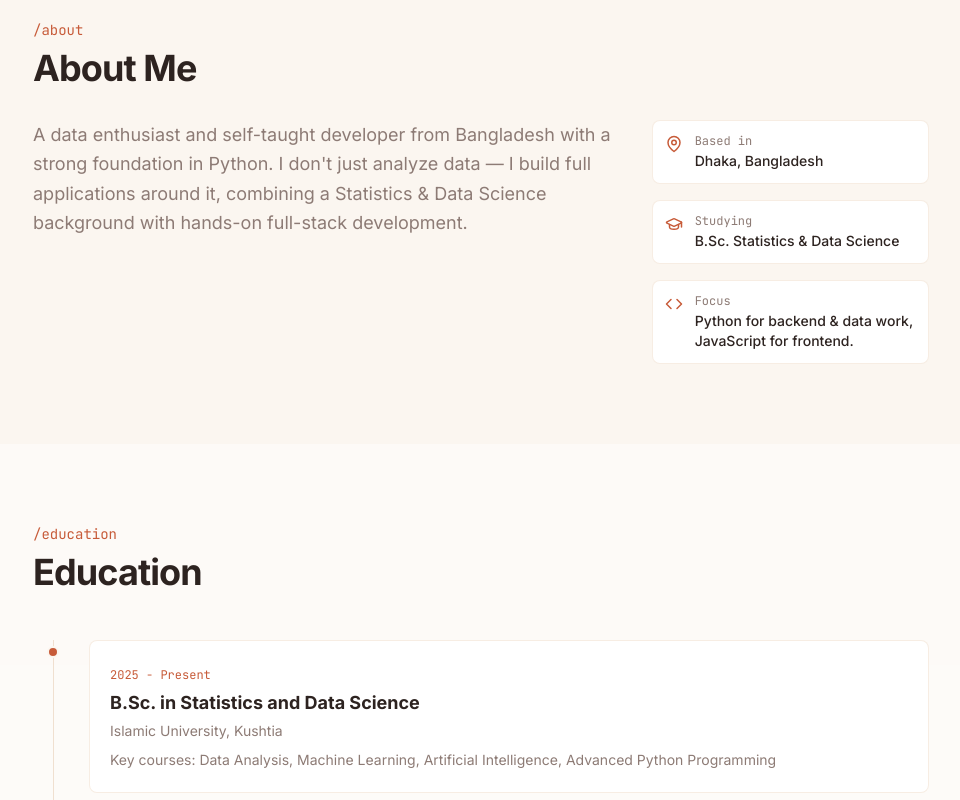
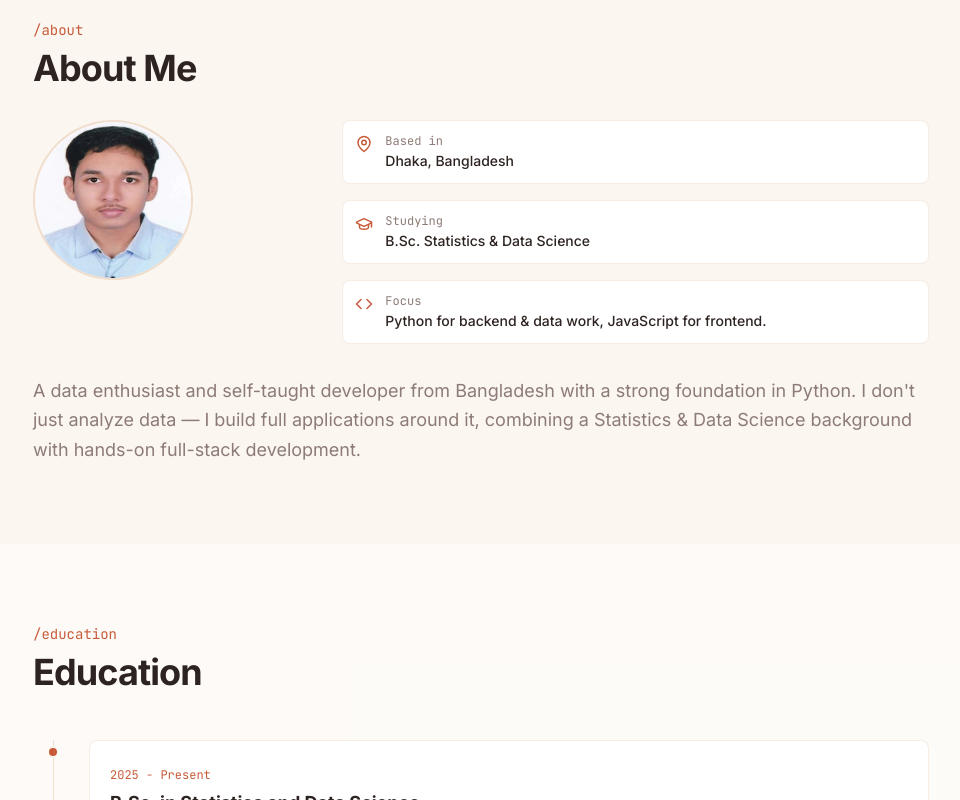
Before and after one commit to NajmosSalahin/Portfolio, a React (Vite) app: page / in a window 1280 px wide. Shown: the part 860-1660 px from the top of the page, without its empty margins (159-1119 px from the left). Built offline with nearby package versions, Linux system fonts and the light colour scheme.

Commit message:
Remove course details from education entry

```diff
--- a/src/components/About.jsx
+++ b/src/components/About.jsx
@@ -1,6 +1,15 @@
+import { useState } from "react";
 import { motion } from "framer-motion";
-import { MapPin, GraduationCap, Code } from "lucide-react";
+import { MapPin, GraduationCap, Code, User } from "lucide-react";
 import { profile } from "../data/portfolio";
+import profileImg from "../assets/profile.jpg";
+
+const initials = profile.name
+  .split(" ")
+  .filter((w) => !w.includes(".") && w.length > 1)
+  .map((w) => w[0])
+  .join("")
+  .slice(0, 2);
 
 const facts = [
   { icon: MapPin, label: "Based in", value: profile.location },
@@ -9,6 +18,8 @@ const facts = [
 ];
 
 export default function About() {
+  const [imgError, setImgError] = useState(false);
+
   return (
     <section id="about" className="py-20 px-4 sm:px-6">
       <div className="max-w-4xl mx-auto">
@@ -37,11 +48,20 @@ export default function About() {
             whileInView={{ opacity: 1, y: 0 }}
             viewport={{ once: true, margin: "-80px" }}
             transition={{ delay: 0.1 }}
-            className="md:col-span-2"
+            className="flex flex-col items-center md:items-start"
           >
-            <p className="text-base sm:text-lg leading-relaxed text-warm-muted dark:text-dark-muted">
-              {profile.bio}
-            </p>
+            {imgError ? (
+              <div className="w-36 h-36 sm:w-40 sm:h-40 rounded-full bg-warm-accent/20 dark:bg-dark-accent/20 flex items-center justify-center text-warm-accent dark:text-dark-accent shrink-0">
+                <span className="text-3xl font-bold font-mono">{initials}</span>
+              </div>
+            ) : (
+              <img
+                src={profileImg}
+                alt={profile.name}
+                onError={() => setImgError(true)}
+                className="w-36 h-36 sm:w-40 sm:h-40 rounded-full object-cover border-2 border-warm-sand/30 dark:border-dark-sand/30"
+              />
+            )}
           </motion.div>
 
           <motion.div
@@ -49,7 +69,7 @@ export default function About() {
             whileInView={{ opacity: 1, y: 0 }}
             viewport={{ once: true, margin: "-80px" }}
             transition={{ delay: 0.2 }}
-            className="flex flex-col gap-4"
+            className="md:col-span-2 flex flex-col gap-4"
           >
             {facts.map((fact) => {
               const Icon = fact.icon;
@@ -73,6 +93,18 @@ export default function About() {
             })}
           </motion.div>
         </div>
+
+        <motion.div
+          initial={{ opacity: 0, y: 30 }}
+          whileInView={{ opacity: 1, y: 0 }}
+          viewport={{ once: true, margin: "-80px" }}
+          transition={{ delay: 0.15 }}
+          className="mt-8"
+        >
+          <p className="text-base sm:text-lg leading-relaxed text-warm-muted dark:text-dark-muted">
+            {profile.bio}
+          </p>
+        </motion.div>
       </div>
     </section>
   );
--- a/src/components/Education.jsx
+++ b/src/components/Education.jsx
@@ -47,9 +47,11 @@ export default function Education() {
                   <p className="text-sm text-warm-muted dark:text-dark-muted mt-1">
                     {item.school}
                   </p>
-                  <p className="text-sm text-warm-muted dark:text-dark-muted mt-2 leading-relaxed">
-                    {item.details}
-                  </p>
+                  {item.details && (
+                    <p className="text-sm text-warm-muted dark:text-dark-muted mt-2 leading-relaxed">
+                      {item.details}
+                    </p>
+                  )}
                 </div>
               </motion.div>
             ))}
--- a/src/components/Hero.jsx
+++ b/src/components/Hero.jsx
@@ -8,7 +8,7 @@ const lines = [
   "$ python portfolio.py --build",
   ">>> analyst.full_stack()",
   ">>> data → insights → apps",
-  ">>> Build complete. 🚀",
+  ">>> Build complete.",
 ];
 
 export default function Hero() {
--- a/src/data/portfolio.js
+++ b/src/data/portfolio.js
@@ -16,7 +16,7 @@ export const education = [
     degree: "B.Sc. in Statistics and Data Science",
     school: "Islamic University, Kushtia",
     period: "2025 - Present",
-    details: "Key courses: Data Analysis, Machine Learning, Artificial Intelligence, Advanced Python Programming",
+    details: null,
   },
   {
     degree: "Higher Secondary Certificate (HSC)",
```
